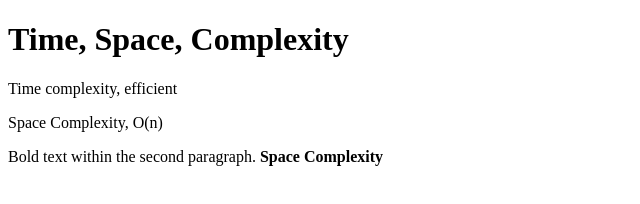
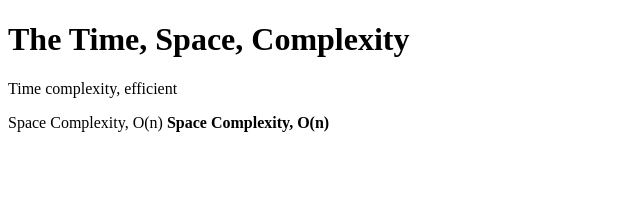
Before and after one commit to acciojob/time-and-space-complexity-Srikanth-madasu, a website: page main.html in a window 1280 px wide. Shown: the whole page, without its empty margins (0-640 px from the left). Drawn offline with Linux system fonts and the light colour scheme.

Commit message:
created a submission

```diff
--- a/main.html
+++ b/main.html
@@ -7,10 +7,9 @@
 </head>
 
 <body>
-	<h1>Time, Space, Complexity</h1>
+	<h1>The Time, Space, Complexity</h1>
 	<p>Time complexity, efficient</p>
-	<p>Space Complexity, O(n)</p>
-	<p>Bold text within the second paragraph. <b>Space Complexity</b></p>
+	<p>Space Complexity, O(n) <b>Space Complexity, O(n)</b></p>
 
 	<!-- the entire body must be written by student -->
     <script type="text/javascript" src="./script.js">
```
